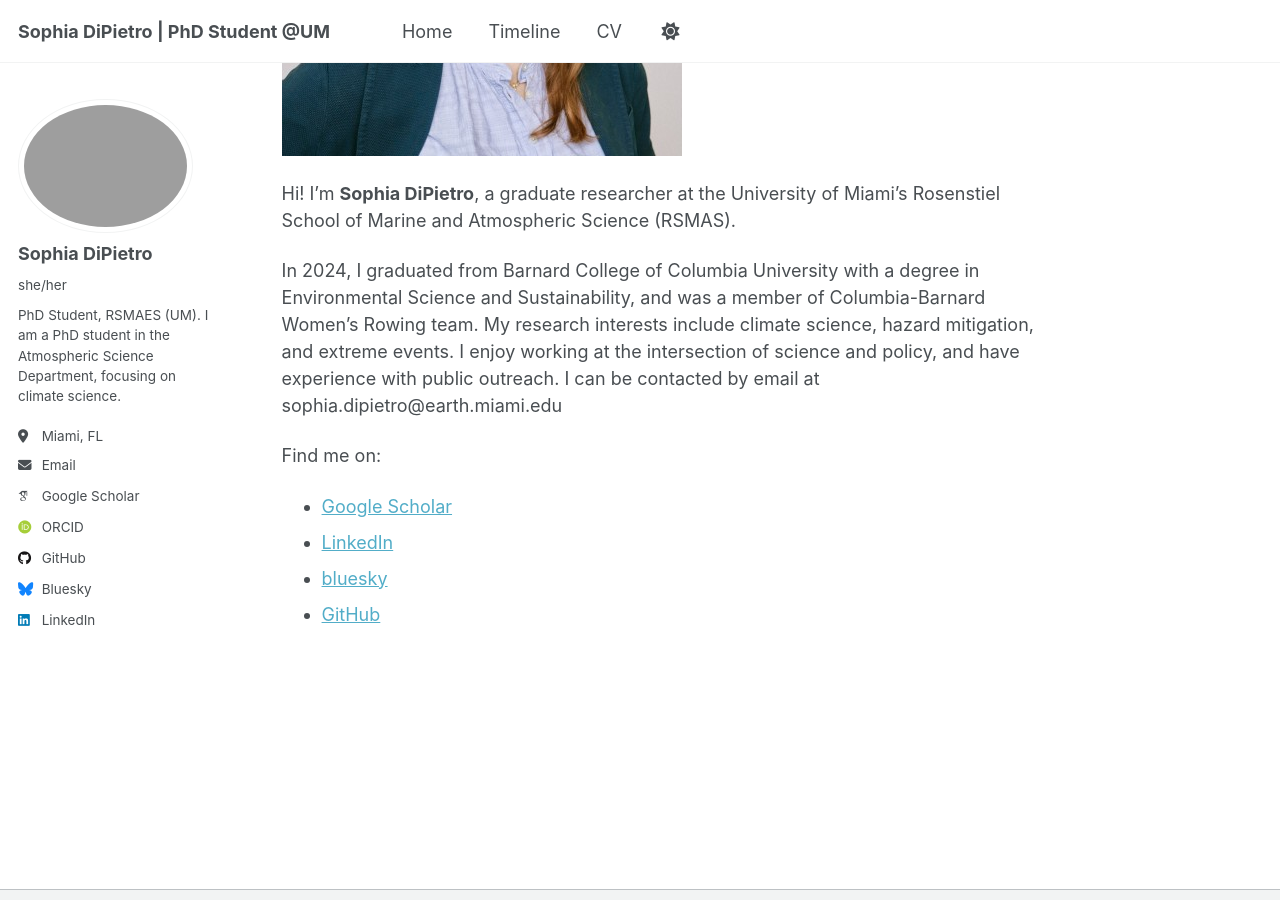
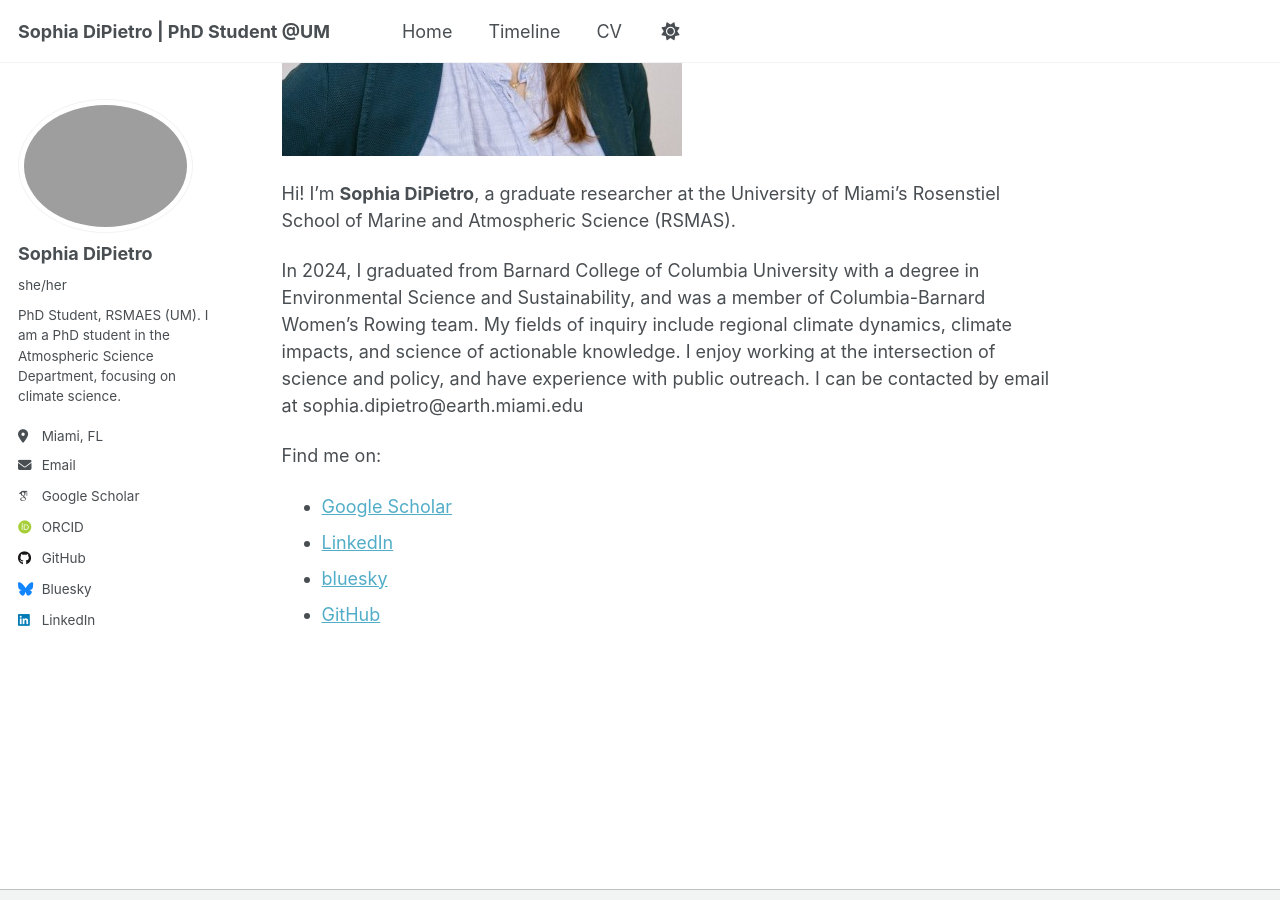
Before and after one commit to sdipietro2002/sophiadipietro.github.io, a Jekyll site: the page built from _pages/about.md, in a window 1280 px wide and 900 px high, scrolled down 385 px. Built offline with Jekyll 4.4.1, drawn with Linux system fonts in a browser that asks for light colours; some web fonts are replaced; a script that is not in the unit is left out.

Commit message:
Update about.md

```diff
--- a/_pages/about.md
+++ b/_pages/about.md
@@ -10,7 +10,7 @@ author_profile: true
 
 Hi! I’m **Sophia DiPietro**, a graduate researcher at the University of Miami’s Rosenstiel School of Marine and Atmospheric Science (RSMAS).
 
-In 2024, I graduated from Barnard College of Columbia University with a degree in Environmental Science and Sustainability, and was a member of  Columbia-Barnard Women's Rowing team. My research interests include climate science, hazard mitigation, and extreme events. I enjoy working at the intersection of science and policy, and have experience with public outreach. I can be contacted by email at sophia.dipietro@earth.miami.edu
+In 2024, I graduated from Barnard College of Columbia University with a degree in Environmental Science and Sustainability, and was a member of  Columbia-Barnard Women's Rowing team. My fields of inquiry include regional climate dynamics, climate impacts, and science of actionable knowledge. I enjoy working at the intersection of science and policy, and have experience with public outreach. I can be contacted by email at sophia.dipietro@earth.miami.edu
 
 Find me on:
 - [Google Scholar](https://scholar.google.com/citations?user=7DwsirMAAAAJ&hl=en)
```
